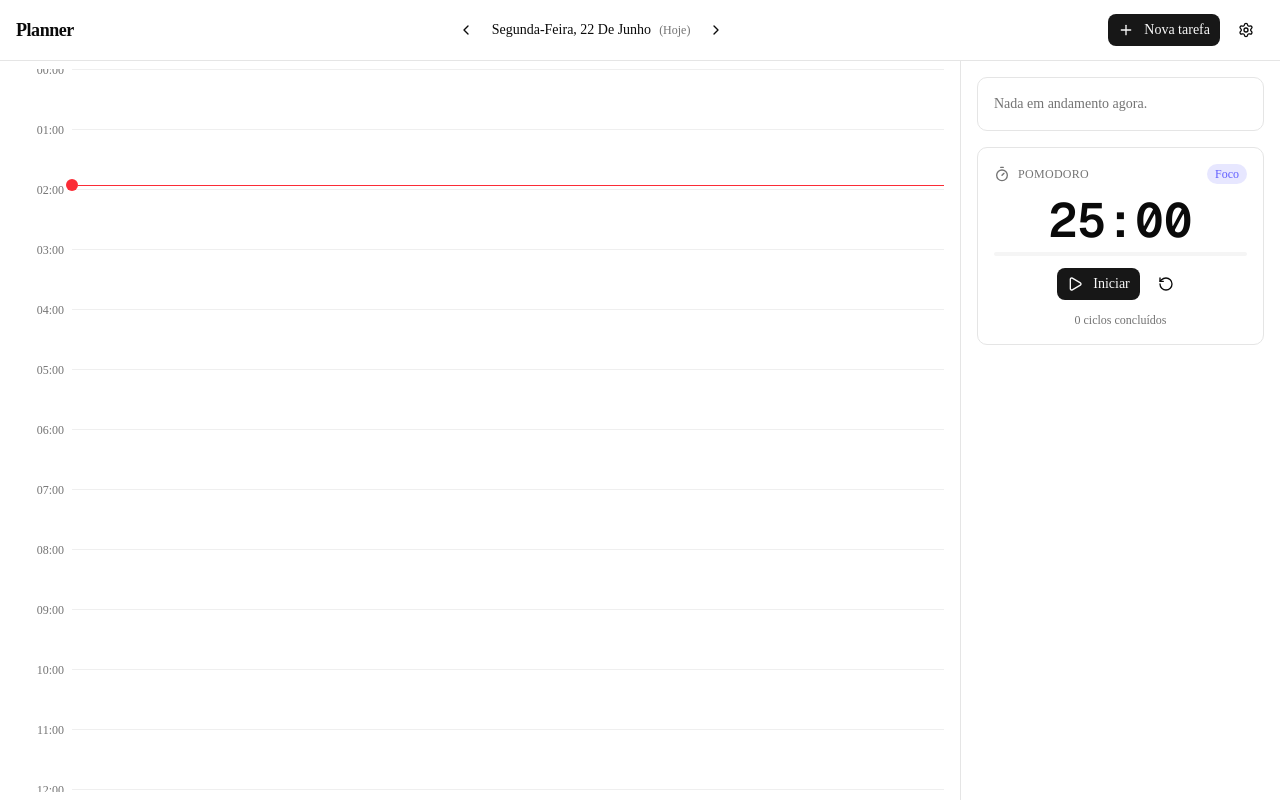
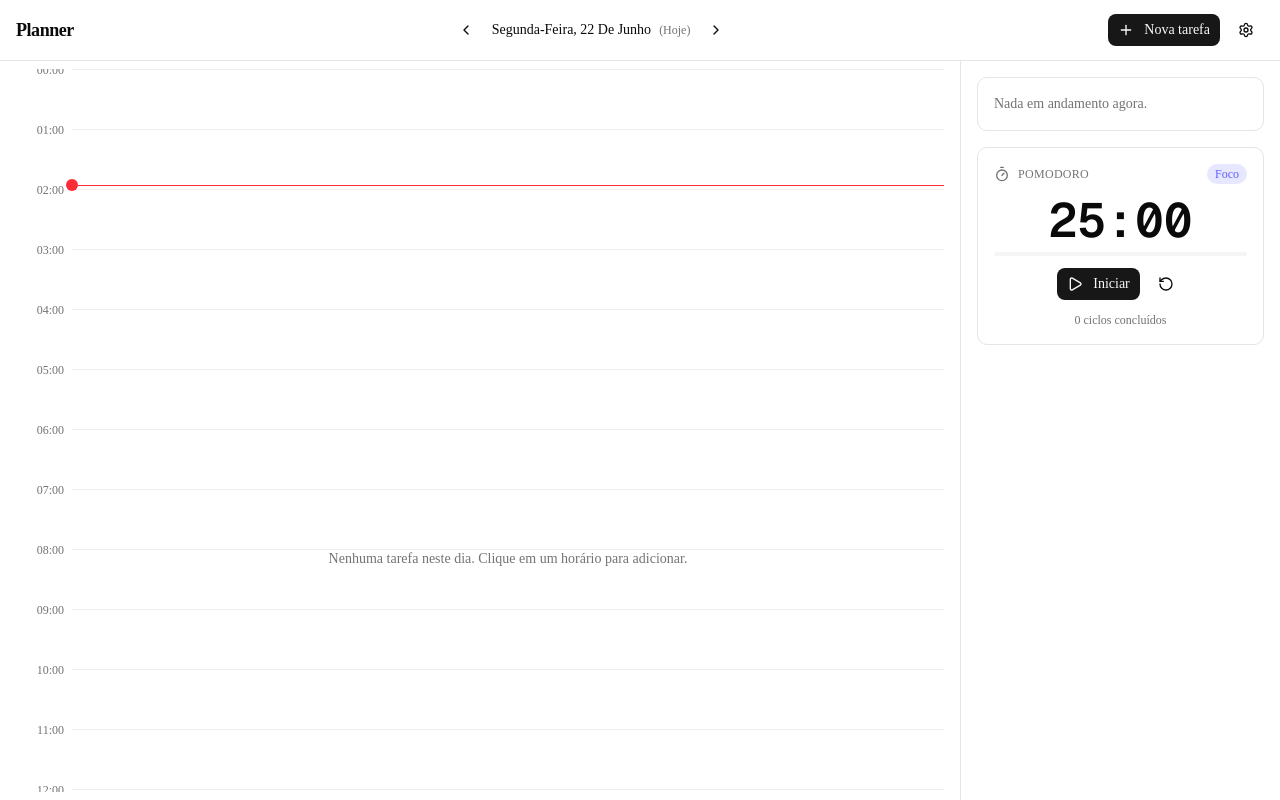
Before and after one commit to nYCSTs/planner, a Next.js app: page / in a window 1280 px wide. Built offline with nearby package versions, Linux system fonts and the light colour scheme.

Commit message:
polish: empty state, hourly hint, lint cleanups

```diff
--- a/src/components/planner/pomodoro.tsx
+++ b/src/components/planner/pomodoro.tsx
@@ -26,6 +26,7 @@ export function Pomodoro({ workMinutes, breakMinutes, soundEnabled }: PomodoroPr
 
   // Reset remaining when durations change and timer isn't running.
   useEffect(() => {
+    // eslint-disable-next-line react-hooks/set-state-in-effect
     if (!running) setRemaining(phaseLength(phase));
     // eslint-disable-next-line react-hooks/exhaustive-deps
   }, [workMinutes, breakMinutes]);
--- a/src/components/planner/task-dialog.tsx
+++ b/src/components/planner/task-dialog.tsx
@@ -87,6 +87,7 @@ export function TaskDialog({
 
   // Reset form whenever a new draft opens.
   useEffect(() => {
+    /* eslint-disable react-hooks/set-state-in-effect */
     if (!open || !draft) return;
     if (editing) {
       setTitle(editing.title);
@@ -109,6 +110,7 @@ export function TaskDialog({
       setNotifyStart(defaultNotifyStart);
       setNotifyEnd(defaultNotifyEnd);
     }
+    /* eslint-enable react-hooks/set-state-in-effect */
   }, [open, draft, editing, defaultNotifyStart, defaultNotifyEnd]);
 
   const startMinute = timeToMinutes(start);
@@ -263,6 +265,12 @@ export function TaskDialog({
             </div>
           </div>
 
+          {kind === "hourly" && (
+            <p className="text-xs text-muted-foreground">
+              Repete toda hora. Só o minuto do horário de início é usado (ex:
+              09:15 → :15 de cada hora).
+            </p>
+          )}
           {!hasEnd && (
             <p className="text-xs text-muted-foreground">
               Sem término definido — você finaliza manualmente pela timeline.
--- a/src/components/planner/timeline.tsx
+++ b/src/components/planner/timeline.tsx
@@ -73,6 +73,13 @@ export function Timeline({
           </div>
         )}
 
+        {/* Empty-day hint */}
+        {placed.length === 0 && (
+          <div className="pointer-events-none absolute inset-x-0 top-1/3 z-10 text-center text-sm text-muted-foreground">
+            Nenhuma tarefa neste dia. Clique em um horário para adicionar.
+          </div>
+        )}
+
         {/* Task blocks */}
         {placed.map((p) => (
           <TaskBlock
--- a/src/components/theme-provider.tsx
+++ b/src/components/theme-provider.tsx
@@ -33,13 +33,15 @@ export function ThemeProvider({ children }: { children: React.ReactNode }) {
   };
 
   useEffect(() => {
+    // Syncing React state to external systems (DOM class + matchMedia).
+    /* eslint-disable react-hooks/set-state-in-effect */
     apply(theme);
     if (theme !== "system") return;
     const mq = window.matchMedia("(prefers-color-scheme: dark)");
     const handler = () => apply("system");
     mq.addEventListener("change", handler);
     return () => mq.removeEventListener("change", handler);
-    // eslint-disable-next-line react-hooks/exhaustive-deps
+    /* eslint-enable react-hooks/set-state-in-effect */
   }, [theme]);
 
   const setTheme = (t: Theme) => {
--- a/src/hooks/use-notifications.ts
+++ b/src/hooks/use-notifications.ts
@@ -38,6 +38,8 @@ export function useNotifications(
   const firedRef = useRef<Set<string>>(new Set());
 
   useEffect(() => {
+    // Reading the browser's current Notification permission (external system).
+    // eslint-disable-next-line react-hooks/set-state-in-effect
     setPermission(getPermission());
   }, []);
 
--- a/src/hooks/use-planner.ts
+++ b/src/hooks/use-planner.ts
@@ -20,12 +20,14 @@ export function usePlanner() {
   const [settings, setSettings] = useState<Settings>(storage.loadSettings());
   const [completions, setCompletions] = useState<Record<string, number>>({});
 
-  // Hydrate once on mount.
+  // Hydrate once on mount from localStorage (external system).
   useEffect(() => {
+    /* eslint-disable react-hooks/set-state-in-effect */
     setTasks(storage.loadTasks());
     setSettings(storage.loadSettings());
     setCompletions(storage.loadCompletions());
     setHydrated(true);
+    /* eslint-enable react-hooks/set-state-in-effect */
   }, []);
 
   // Persist on change (after hydration).
```
